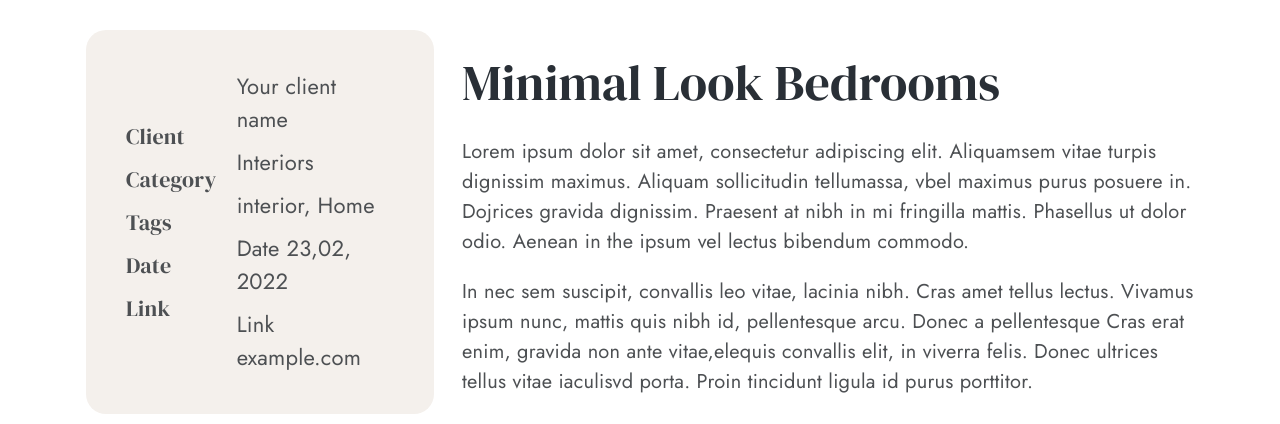
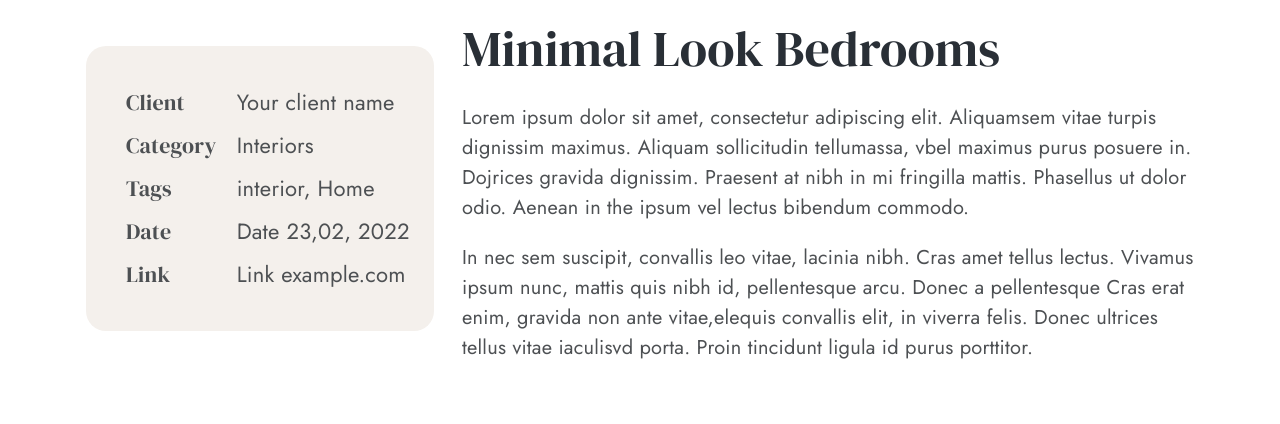
Before and after one commit to IdrisVeli1987/Interno, a React (Vite) app: page /project/1 in a window 1280 px wide. Shown: the part 345-769 px from the top of the page. Built offline with nearby package versions, Linux system fonts and the light colour scheme; no server answers.

Commit message:
add ListInfo p style

```diff
--- a/src/Components/ProjectDeatils/style.module.css
+++ b/src/Components/ProjectDeatils/style.module.css
@@ -65,6 +65,7 @@
   object-fit: cover;
   width: 100%;
 }
+
 .ZoomIcon {
   position: absolute;
   cursor: pointer;
@@ -78,3 +79,9 @@
   width: 100%;
   vertical-align: middle;
 }
+
+.ListInfo p {
+  white-space: nowrap;
+  overflow: hidden;
+  text-overflow: ellipsis;
+}
```
